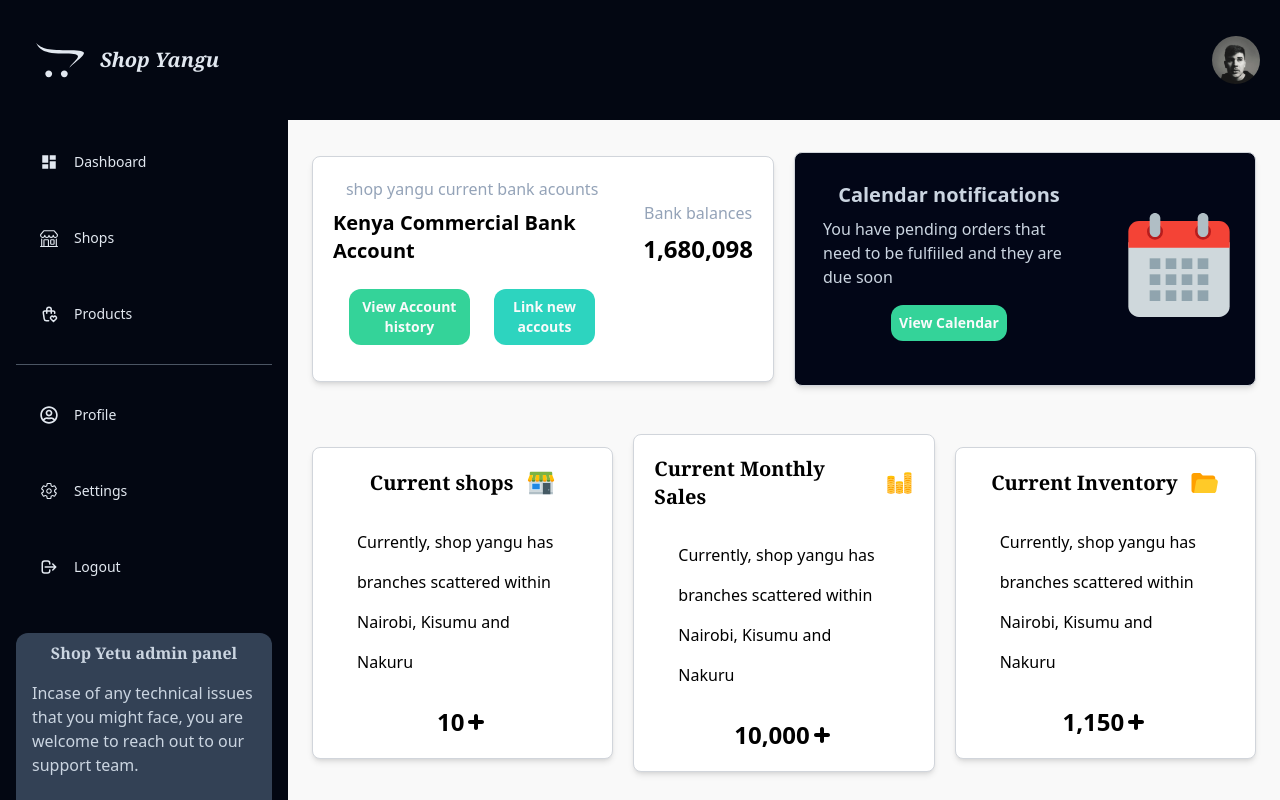
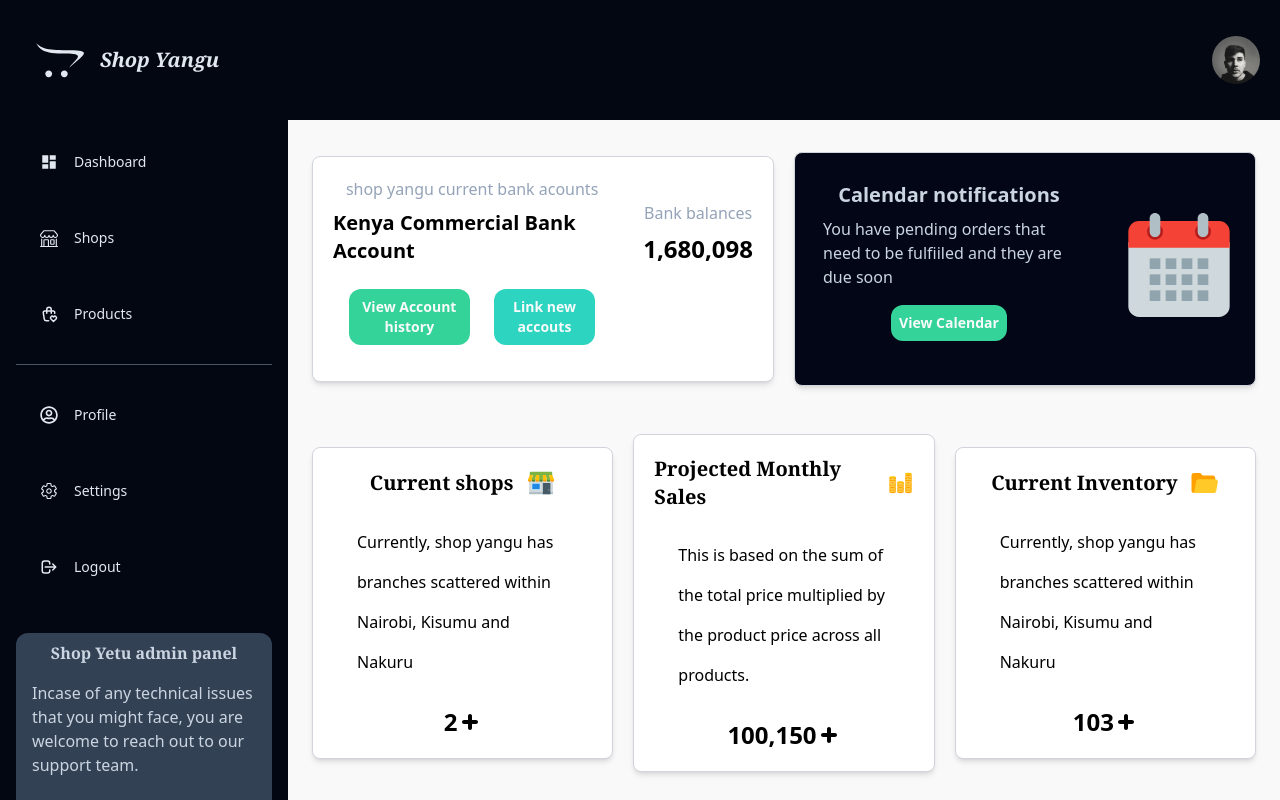
Before and after one commit to MuthonduG/shop-yangu, a Next.js app: page /Dashboard in a window 1280 px wide. Built offline with nearby package versions, Linux system fonts and the light colour scheme; data requests are answered from the project's data file.

Commit message:
updates: updated real time data for metrics on dashboard

```diff
--- a/components/Chartcomponent.tsx
+++ b/components/Chartcomponent.tsx
@@ -1,19 +1,21 @@
 "use client";
 import React, { useEffect, useRef } from "react";
-import { useProductContext } from "@/components/ProductData/ProductContext"; // Assuming you have this context for product data
+import { useProductContext } from "@/components/ProductData/ProductContext";
 import Chart, { ChartData, ChartOptions } from "chart.js/auto";
 
 const ChartComponent: React.FC = () => {
-  const chartRef = useRef<HTMLCanvasElement | null>(null); // Reference to the canvas element
-  const chartInstanceRef = useRef<Chart<"pie", number[], string> | null>(null); // Reference to the Chart instance
+  const chartRef = useRef<HTMLCanvasElement | null>(null);
+  const chartInstanceRef = useRef<Chart<"pie", number[], string> | null>(null);
 
-  const { productData } = useProductContext(); // Getting product data from context
+  const { productData } = useProductContext();
 
   useEffect(() => {
-    if (!chartRef.current || !productData || productData.length === 0) return; // Ensure the canvas element and product data are available
+    // Ensure the canvas element and product data are available
+    if (!chartRef.current || !productData || productData.length === 0) return;
 
     const ctx = chartRef.current.getContext("2d");
-    if (!ctx) return; // Ensure the 2D context is available
+    // Ensure the 2D context is available
+    if (!ctx) return;
 
     // Destroy the previous chart instance if it exists
     if (chartInstanceRef.current) {
@@ -28,8 +30,8 @@ const ChartComponent: React.FC = () => {
     });
 
     // Create the chart labels and data
-    const labels = Object.keys(shopProductCount); // Shops (based on shopId)
-    const dataValues = Object.values(shopProductCount); // Number of products for each shop
+    const labels = Object.keys(shopProductCount);
+    const dataValues = Object.values(shopProductCount);
 
     // Define the chart data
     const chartData: ChartData<"pie", number[], string> = {
@@ -37,7 +39,7 @@ const ChartComponent: React.FC = () => {
       datasets: [
         {
           label: "Products per Shop",
-          data: dataValues, // Data points representing the number of products per shop
+          data: dataValues,
           backgroundColor: [
             "rgba(255, 99, 132, 0.6)",
             "rgba(54, 162, 235, 0.6)",
@@ -83,14 +85,16 @@ const ChartComponent: React.FC = () => {
     return () => {
       if (chartInstanceRef.current) {
         chartInstanceRef.current.destroy();
-        chartInstanceRef.current = null; // Reset the reference
+        chartInstanceRef.current = null;
       }
     };
-  }, [productData]); // Re-run whenever the product data changes
+
+    // Re-run whenever the product data changes
+  }, [productData]);
 
   return (
     <div className="w-[20rem] h-auto">
-      <canvas ref={chartRef}></canvas> {/* Reference to the canvas element */}
+      <canvas ref={chartRef}></canvas>
     </div>
   );
 };
--- a/components/Header.tsx
+++ b/components/Header.tsx
@@ -1,12 +1,33 @@
 "use client";
-import React from 'react'
+import React, { useEffect, useState } from 'react'
 import CountUp from 'react-countup'
 import { TiPlus } from "react-icons/ti";
 import { FcShop } from "react-icons/fc";
 import { FcSalesPerformance } from "react-icons/fc";
 import { FcOpenedFolder } from "react-icons/fc";
+import { useProductContext } from "@/components/ProductData/ProductContext";
 
 const Header = () => {
+  const { productData } = useProductContext();
+
+  const [currentShops, setCurrentShops] = useState(0);
+  const [currentSales, setCurrentSales] = useState(0);
+  const [currentInventory, setCurrentInventory] = useState(0);
+
+  useEffect(() => {
+    // Calculate the total number of shops (unique shopIds)
+    const shops = new Set(productData.map(product => product.shopId));
+    setCurrentShops(shops.size);
+
+    // Calculate the total sales (price * stockLevel for each product)
+    const sales = productData.reduce((acc, product) => acc + product.price * product.stockLevel, 0);
+    setCurrentSales(sales);
+
+    // Calculate the total inventory (sum of stockLevel for all products)
+    const inventory = productData.reduce((acc, product) => acc + product.stockLevel, 0);
+    setCurrentInventory(inventory);
+  }, [productData]);
+
   return (
     <section className="p-2">
         <div className="grid xl:grid-cols-3 justify-center items-center p-4 gap-5 md:grid-cols-2 ">
@@ -21,22 +42,22 @@ const Header = () => {
                     </p>
                 </div>
                 <div className="flex justify-center items-center text-2xl font-semibold">
-                    <CountUp start={0} end={10} duration={5}/>
+                    <CountUp start={0} end={currentShops} duration={5}/>
                     <TiPlus />
                 </div>
             </article>
             <article className='shadow-md rounded-lg bg-white border border-gray-300 flex flex-col items-center justify-center p-5'>
                 <div className="flex justify-center items-center gap-3">
-                    <span className='font-serif font-semibold text-xl'>Current Monthly Sales</span>
+                    <span className='font-serif font-semibold text-xl'>Projected Monthly Sales</span>
                     <FcSalesPerformance className='text-3xl'/>
                 </div>
                 <div className="leading-10 p-6 flex justify-center items-center">
                     <p>
-                        Currently, shop yangu has branches scattered within Nairobi, Kisumu and Nakuru
+                        This is based on the sum of the total price multiplied by the product price across all products.
                     </p>
                 </div>
                 <div className="flex justify-center items-center text-2xl font-semibold">
-                    <CountUp start={0} end={10000} duration={5}/>
+                    <CountUp start={0} end={currentSales} duration={5}/>
                     <TiPlus />
                 </div>
             </article>
@@ -51,7 +72,7 @@ const Header = () => {
                     </p>
                 </div>
                 <div className="flex justify-center items-center text-2xl font-semibold">
-                    <CountUp start={0} end={1150} duration={5}/>
+                    <CountUp start={0} end={currentInventory} duration={5}/>
                     <TiPlus />
                 </div>
             </article>
@@ -60,4 +81,4 @@ const Header = () => {
   )
 }
 
-export default Header
+export default Header;
--- a/components/ShopData/ShopContext.tsx
+++ b/components/ShopData/ShopContext.tsx
@@ -3,7 +3,7 @@ import React, { createContext, useContext, useEffect, useState } from "react";
 
 // Define the types
 interface Shop {
-  id: string; // Ensure ID is a string
+  id: string;
   name: string;
   description: string;
   logo: string;
@@ -23,7 +23,7 @@ const ShopContext = createContext<ShopContextType | undefined>(undefined);
 
 // Provider component
 export const ShopProvider = ({ children }: { children: React.ReactNode }) => {
-  const [shopData, setShopData] = useState<Shop[]>([]); // Initialize as empty
+  const [shopData, setShopData] = useState<Shop[]>([]);
   const [loading, setLoading] = useState<boolean>(false);
   const [error, setError] = useState<string | null>(null);
 
@@ -51,7 +51,7 @@ export const ShopProvider = ({ children }: { children: React.ReactNode }) => {
   const createShop = async (newShop: Shop) => {
     setLoading(true);
     try {
-      const shopWithStringId = { ...newShop, id: newShop.id.toString() }; // Ensure ID is a string
+      const shopWithStringId = { ...newShop, id: newShop.id.toString() };
       const response = await fetch("http://localhost:5000/shops", {
         method: "POST",
         headers: {
@@ -80,7 +80,7 @@ export const ShopProvider = ({ children }: { children: React.ReactNode }) => {
         headers: {
           "Content-Type": "application/json",
         },
-        body: JSON.stringify({ ...updatedShop, id: id.toString() }), // Ensure ID is a string
+        body: JSON.stringify({ ...updatedShop, id: id.toString() }),
       });
       if (!response.ok) {
         throw new Error("Failed to update shop");
```
